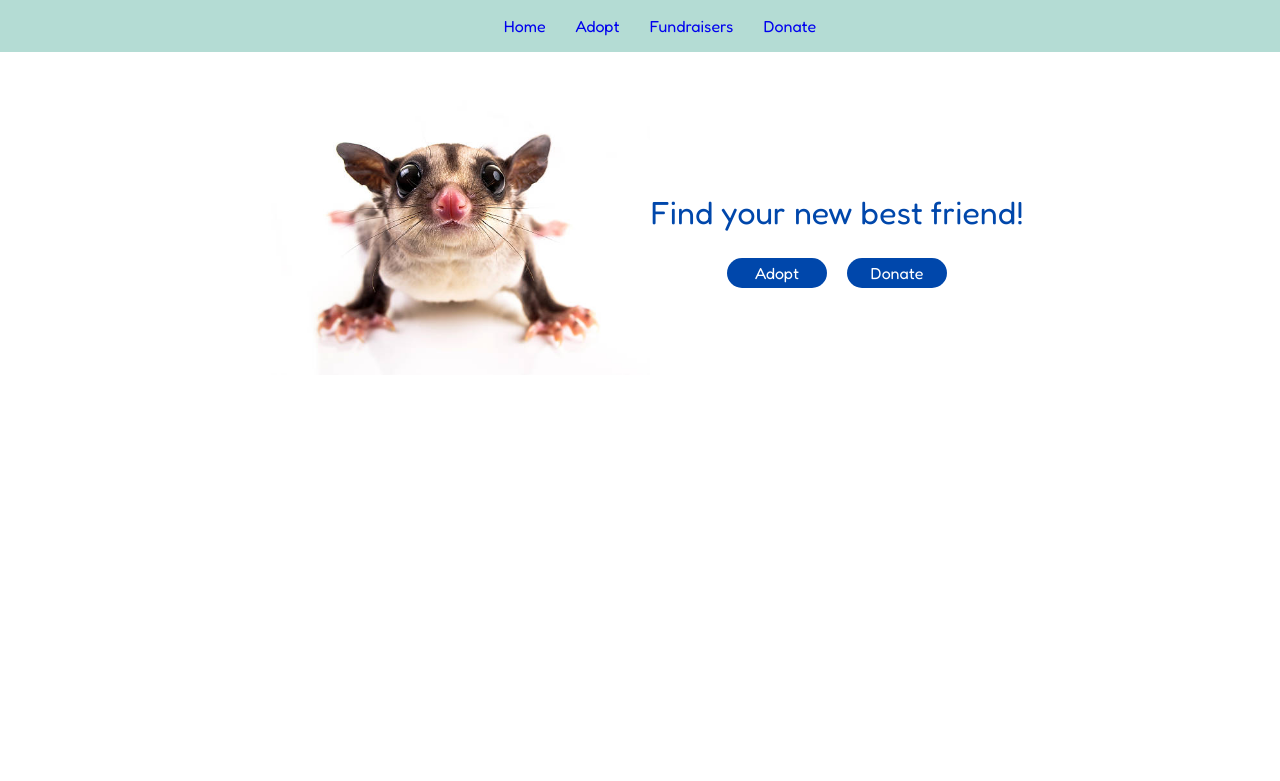
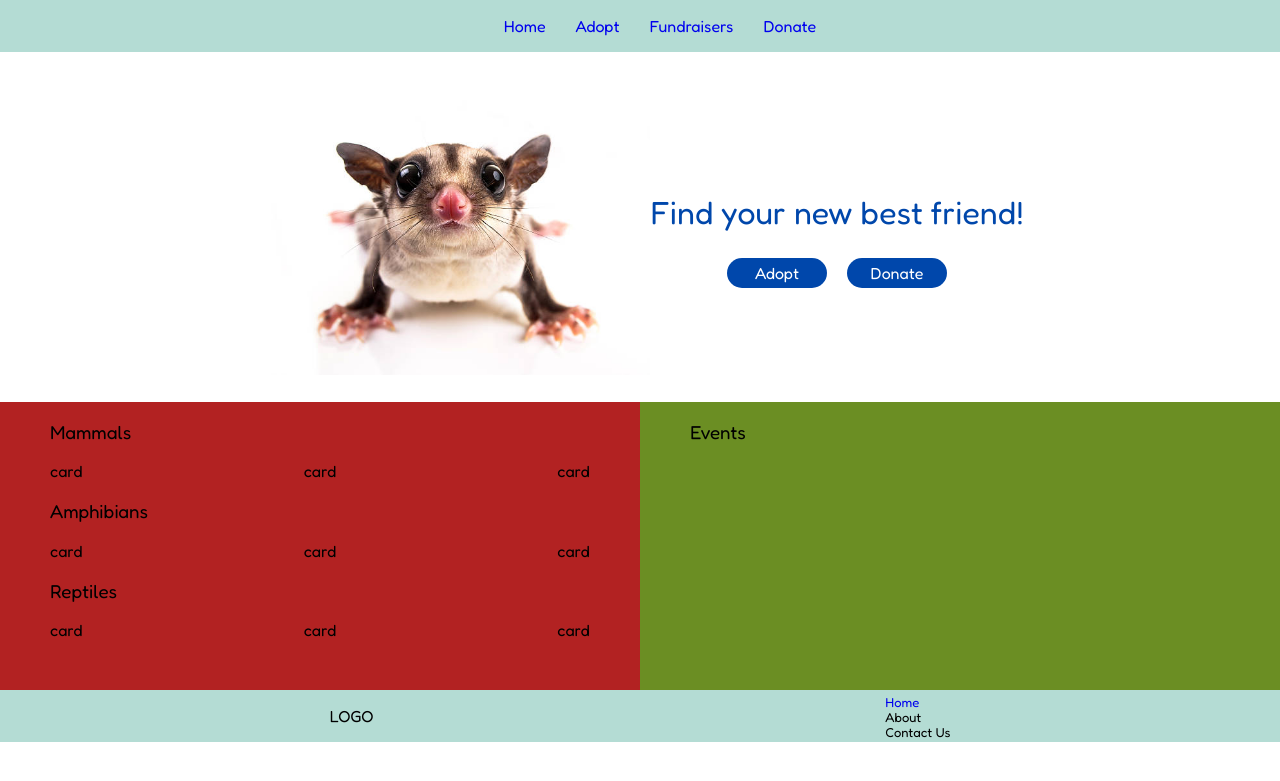
Before and after one commit to ericpham-1/care-for-critters, a Flask app: template templates/index.html in a window 1280 px wide. Shown: the top 781 px of the page. Run offline with Flask 3, Linux system fonts and the light colour scheme; the template is opened without the code that fills it, so the values that code supplies are empty; some libraries are stand-ins or nearby versions.

Commit message:
added footers to all pages, events, animals outline in index

```diff
--- a/templates/index.html
+++ b/templates/index.html
@@ -8,7 +8,7 @@
     <link href="https://fonts.googleapis.com/css2?family=Fredoka:wght@300..700&display=swap" rel="stylesheet">
     <title>Document</title>
 </head>
-<body style="font-family: 'Fredoka', sans-serif; font-weight: 400; font-style: normal; margin: 0; padding: 0;">
+<body style="font-family: 'Fredoka', sans-serif; font-weight: 400; font-style: normal; margin: 0; padding: 0; color: black;">
     <nav style="display: flex; justify-content: center; align-items: center; background-color: #b4dcd4; padding: 0; margin: 0;">
         <ul style="list-style-type: none; display: inline-flex; gap: 30px;">
             <a href="/" style="text-decoration: none;" >Home</a>
@@ -17,6 +17,7 @@
             <a href="donate" style=" text-decoration: none;">Donate</a>
         </ul>
     </nav>
+    <!--Title section-->
     <div style="display: flex; align-items: center; height: 350px; text-decoration: none; justify-content: center; align-content: center;">
         <div style="justify-items: center; align-items: center;">
            <img src="{{url_for('static', filename='images/home_page_pet.jpg')}}" style="height: 300px;">
@@ -33,5 +34,67 @@
             </div>
         </div>
     </div>
+    <!-- Animals and Events section-->
+     <div style="display: flex; flex-direction: row; justify-content: center;">
+        <div style=" background-color: firebrick; width: 50%; padding-left: 50px; padding-right: 50px; padding-bottom: 50px;">
+            <div>
+                <h3 style="font-weight: 400;">Mammals</h3>
+                <div style="display: flex; flex-direction: row; justify-content: space-between;">
+                    <div>
+                        card
+                    </div>
+                    <div>
+                        card
+                    </div>
+                    <div>
+                        card
+                    </div>
+                </div>
+            </div>
+            <div>
+                <h3 style="font-weight: 400;"> Amphibians</h3>
+                                <div style="display: flex; flex-direction: row; justify-content: space-between;">
+                    <div>
+                        card
+                    </div>
+                    <div>
+                        card
+                    </div>
+                    <div>
+                        card
+                    </div>
+                </div>
+            </div>
+            <div>
+                <h3 style="font-weight: 400;">Reptiles</h3>
+                                <div style="display: flex; flex-direction: row; justify-content: space-between;">
+                    <div>
+                        card
+                    </div>
+                    <div>
+                        card
+                    </div>
+                    <div>
+                        card
+                    </div>
+                </div>
+            </div>
+        </div>
+        <div style="background-color: olivedrab; width: 50%; width: 50%; padding-left: 50px; padding-right: 50px;">
+            <h3 style="font-weight: 400;">Events</h3>
+        </div>
+     </div>
 </body>
+<footer style="background-color: #b4dcd4; align-content: center; display: flex; gap: 40%; justify-content: center;">
+    <div>
+        <p>LOGO</p>
+    </div>
+    <div style="line-height: 14px; align-content: center;">
+        <a href="/" style="font-size: small; text-decoration: none;">Home</a>
+        <br>
+        <a style="font-size: small;">About</a>
+        <br>
+        <a style="font-size: small;">Contact Us</a>
+    </div>
+</footer>
 </html>
```
Also changed, not shown: templates/adopt.html (+13 -1 lines), templates/donate.html (+13 -0 lines), templates/fundraisers.html (+12 -0 lines).
